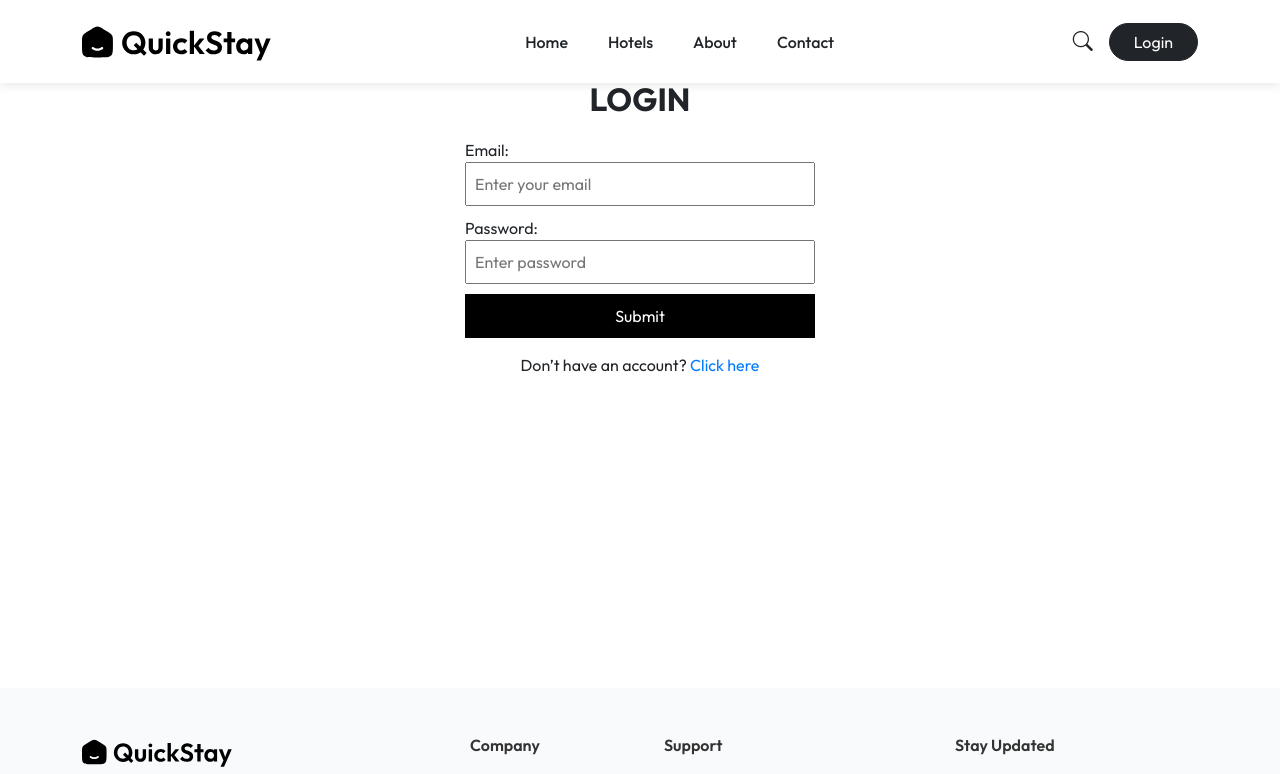
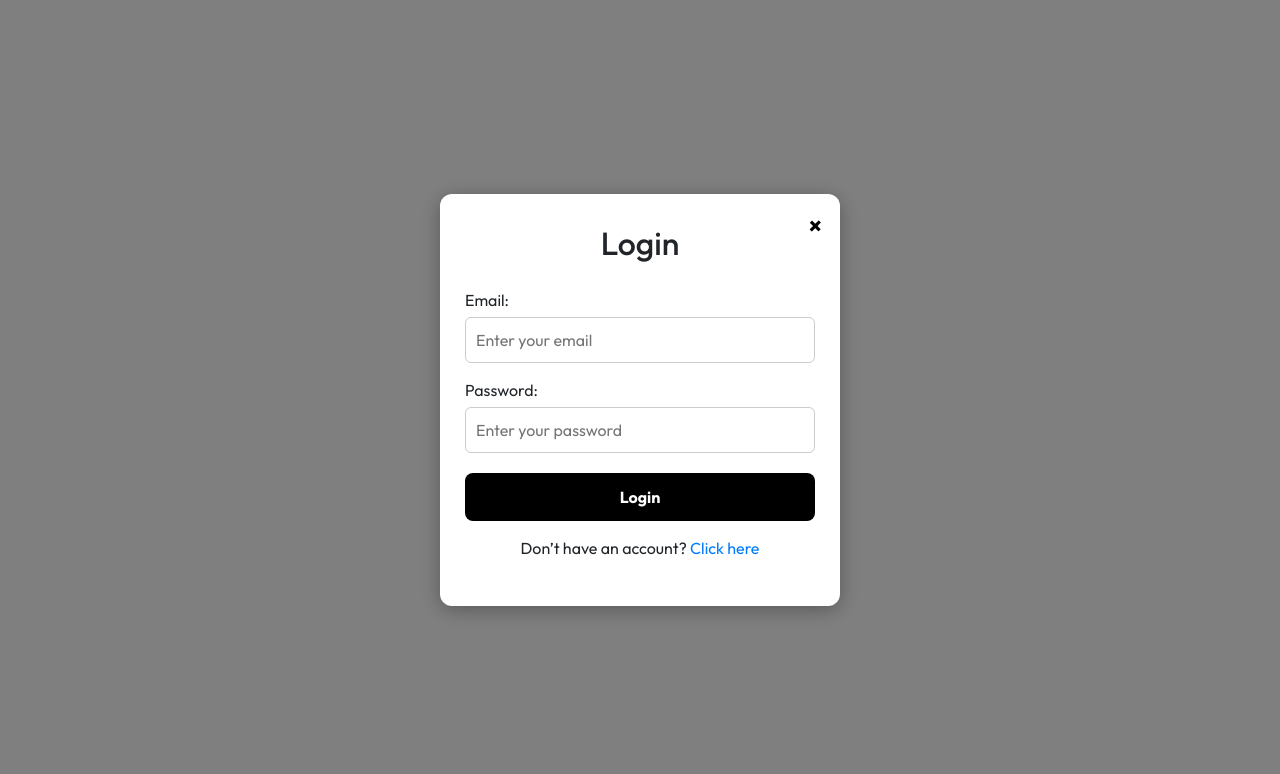
Before and after one commit to Sreeja-s6/ReactProject-HotelBookingApp, a React (Vite) app: page /login in a window 1280 px wide. Shown: the top 774 px of the page. Built offline with nearby package versions, Linux system fonts and the light colour scheme; data requests are answered from the project's data file; a web font is replaced by a local one.

Commit message:
add styling to Login.jsx and Register.jsx, updated Navbar1.jsx by adding heart-icon and its functionality, and add user icon after logged in.

```diff
--- a/src/App.jsx
+++ b/src/App.jsx
@@ -1,48 +1,57 @@
-import React, { useState, useEffect } from 'react'
-import Navbar1 from './components/Navbar/Navbar1'
-import { Route, Routes } from 'react-router-dom'
-import Home from './pages/Home'
-import Footer from './components/Footer/Footer'
-import AllRooms from './pages/AllRooms/AllRooms'
-import RoomDetails from './pages/RoomDetails/RoomDetails'
-import BookNow from './pages/BookNow/BookNow'
-import MyBookings from './pages/MyBookings/MyBookings'
-import Login from './pages/Login'
-import Register from './pages/Register'
-import { HotelsContext } from './context/HotelsContext'
-import axios from 'axios'
+import React, { useState, useEffect } from 'react';
+import Navbar1 from './components/Navbar/Navbar1';
+import Footer from './components/Footer/Footer';
+import { Route, Routes } from 'react-router-dom';
+import Home from './pages/Home';
+import AllRooms from './pages/AllRooms/AllRooms';
+import RoomDetails from './pages/RoomDetails/RoomDetails';
+import BookNow from './pages/BookNow/BookNow';
+import MyBookings from './pages/MyBookings/MyBookings';
+import Login from './pages/Login';
+import Register from './pages/Register';
+import { HotelsContext } from './context/HotelsContext';
+import axios from 'axios';
 
 function App() {
-  const [hotels, setHotels] = useState([])
+  const [hotels, setHotels] = useState([]);
+  const [favorites, setFavorites] = useState([]);
 
-  // Fetch hotels data
   useEffect(() => {
     axios
       .get('http://localhost:5001/hotels')
       .then(res => setHotels(res.data))
-      .catch(err => console.error('Error fetching hotels:', err))
-  }, [])
+      .catch(err => console.error('Error fetching hotels:', err));
+  }, []);
 
   return (
-    <div>
-      <Navbar1 />
-      {/* Provide hotels data via context */}
     <HotelsContext.Provider value={hotels}>
+      <Routes>
+        {/* Standalone pages without Navbar/Footer */}
+        <Route path="/login" element={<Login />} />
+        <Route path="/register" element={<Register />} />
+
+        {/* Pages with Navbar and Footer */}
+        <Route
+          path="/*"
+          element={
+            <>
+              <Navbar1 favorites={favorites} />
               <div style={{ minHeight: '70vh' }}>
                 <Routes>
-            <Route path='/' element={<Home />} />
-            <Route path='/rooms' element={<AllRooms />} />
-            <Route path='/rooms/:id' element={<RoomDetails />} />
-            <Route path='/book-now/:id' element={<BookNow />} />
-            <Route path='/my-bookings' element={<MyBookings />} />
-            <Route path='/login' element={<Login />} />
-            <Route path='/register' element={<Register />} />
+                  <Route path="/" element={<Home />} />
+                  <Route path="/rooms" element={<AllRooms favorites={favorites} setFavorites={setFavorites} />} />
+                  <Route path="/rooms/:id" element={<RoomDetails />} />
+                  <Route path="/book-now/:id" element={<BookNow />} />
+                  <Route path="/my-bookings" element={<MyBookings />} />
                 </Routes>
               </div>
+              <Footer />
+            </>
+          }
+        />
+      </Routes>
     </HotelsContext.Provider>
-      <Footer />
-    </div>
-  )
+  );
 }
 
-export default App
+export default App;
--- a/src/components/Navbar/Navbar1.jsx
+++ b/src/components/Navbar/Navbar1.jsx
@@ -1,10 +1,11 @@
 import React, { useEffect, useState } from 'react';
-import { Navbar, Nav, Container, Button, Offcanvas } from 'react-bootstrap';
+import { Navbar, Nav, Container, Button, Offcanvas, Dropdown } from 'react-bootstrap';
 import { Link, useLocation, useNavigate } from 'react-router-dom';
+import { FaHeart } from "react-icons/fa";
+import { assets } from '../../assets/assets';
 import './Navbar1.css';
-import { assets } from '../../assets/assets';
 
-const Navbar1 = () => {
+const Navbar1 = ({ favorites }) => {
   const navLinks = [
     { name: 'Home', path: '/' },
     { name: 'Hotels', path: '/rooms' },
@@ -13,22 +14,27 @@ const Navbar1 = () => {
   ];
 
   const location = useLocation();
-  const navigate = useNavigate(); // ✅ place this here (not inside return)
-
+  const navigate = useNavigate();
   const isHome = location.pathname === '/';
 
   const [isScrolled, setIsScrolled] = useState(false);
   const [isMenuOpen, setIsMenuOpen] = useState(false);
 
+  // Check if user is logged in
+  const authUser = JSON.parse(localStorage.getItem('authUser'));
+
   useEffect(() => {
-    const handleScroll = () => {
-      setIsScrolled(window.scrollY > 10);
-    };
+    const handleScroll = () => setIsScrolled(window.scrollY > 10);
     window.addEventListener('scroll', handleScroll);
     return () => window.removeEventListener('scroll', handleScroll);
   }, []);
 
   const isTransparent = isHome && !isScrolled;
+
+  const handleLogout = () => {
+    localStorage.removeItem('authUser');
+    navigate('/');
+  };
 
   return (
     <>
@@ -36,17 +42,13 @@ const Navbar1 = () => {
         expand="lg"
         fixed="top"
         style={{
-          backgroundColor: isTransparent
-            ? 'transparent'
-            : 'rgba(255, 255, 255, 0.95)',
+          backgroundColor: isTransparent ? 'transparent' : 'rgba(255, 255, 255, 0.95)',
           transition: 'background-color 0.3s ease, box-shadow 0.3s ease',
-          boxShadow: !isTransparent ? '0 2px 10px rgba(0, 0, 0, 0.1)' : 'none',
+          boxShadow: !isTransparent ? '0 2px 10px rgba(0,0,0,0.1)' : 'none',
           backdropFilter: !isTransparent ? 'blur(8px)' : 'none',
         }}
       >
         <Container className="d-flex justify-content-between align-items-center py-2">
-
-          {/* 🏨 Brand / Logo */}
           <Navbar.Brand as={Link} to="/" className="fw-bold fs-4">
             <img
               src={assets.logo}
@@ -54,42 +56,76 @@ const Navbar1 = () => {
               style={{
                 height: '40px',
                 width: 'auto',
-                filter: isTransparent
-                  ? 'invert(0) brightness(100)'
-                  : 'invert(1) brightness(0)',
+                filter: isTransparent ? 'invert(0)' : 'invert(1)',
                 transition: 'filter 0.3s ease',
               }}
             />
           </Navbar.Brand>
 
-          {/* 💻 Desktop Nav Links */}
           <Nav className="d-none d-lg-flex align-items-center gap-4">
             {navLinks.map((link, i) => (
               <Nav.Link
                 key={i}
                 as={Link}
                 to={link.path}
-                className={`fw-medium position-relative ${
-                  isTransparent ? 'text-white' : 'text-dark'
-                }`}
+                className={`fw-medium position-relative ${isTransparent ? 'text-white' : 'text-dark'}`}
               >
                 {link.name}
                 <span
-                  className={`position-absolute start-0 bottom-0 w-0 h-1 ${
-                    isTransparent ? 'bg-white' : 'bg-dark'
-                  } hover-expand`}
+                  className={`position-absolute start-0 bottom-0 w-0 h-1 ${isTransparent ? 'bg-white' : 'bg-dark'} hover-expand`}
                 />
               </Nav.Link>
             ))}
           </Nav>
 
-          {/* 💻 Desktop Right Side */}
           <div className="d-none d-lg-flex align-items-center gap-3">
-            <i
-              className={`bi bi-search ${
-                isTransparent ? 'text-white' : 'text-dark'
-              } fs-5`}
-            ></i>
+            {/* ❤️ Heart icon */}
+            <div
+              style={{ position: "relative", cursor: "pointer" }}
+              onClick={() => navigate("/rooms")}
+            >
+              <FaHeart size={20} color="red" />
+              {favorites.length > 0 && (
+                <span className="badge-heart">{favorites.length}</span>
+              )}
+            </div>
+
+            {/* ✅ Login / User Icon */}
+            {authUser ? (
+              <Dropdown align="end">
+                <Dropdown.Toggle
+                  variant={isTransparent ? 'light' : 'dark'}
+                  className="rounded-pill d-flex align-items-center justify-content-center"
+                  style={{
+                    width: '40px',
+                    height: '40px',
+                    padding: 0,
+                    display: 'flex',
+                    alignItems: 'center',
+                    justifyContent: 'center',
+                  }}
+                  id="dropdown-user"
+                >
+                  <i className="bi bi-person-fill fs-5" />
+                </Dropdown.Toggle>
+
+                {/* Hide the default arrow */}
+                <style>
+                  {`
+                    #dropdown-user::after {
+                      display: none !important;
+                    }
+                  `}
+                </style>
+
+                <Dropdown.Menu>
+                  <Dropdown.Item as={Link} to="/my-bookings">
+                    My Bookings
+                  </Dropdown.Item>
+                  <Dropdown.Item onClick={handleLogout}>Logout</Dropdown.Item>
+                </Dropdown.Menu>
+              </Dropdown>
+            ) : (
               <Button
                 variant={isTransparent ? 'light' : 'dark'}
                 className="rounded-pill px-4"
@@ -97,9 +133,9 @@ const Navbar1 = () => {
               >
                 Login
               </Button>
+            )}
           </div>
 
-          {/* 📱 Mobile Menu Button */}
           <div className="d-md-none ms-auto">
             <img
               src={assets.menuIcon}
@@ -118,7 +154,6 @@ const Navbar1 = () => {
         </Container>
       </Navbar>
 
-      {/* 📱 Mobile Offcanvas Menu */}
       <Offcanvas
         show={isMenuOpen}
         onHide={() => setIsMenuOpen(false)}
@@ -131,11 +166,7 @@ const Navbar1 = () => {
             <img
               src={assets.logo}
               alt="StayEase logo"
-              style={{
-                height: '36px',
-                width: 'auto',
-                filter: 'invert(1) brightness(0)',
-              }}
+              style={{ height: '36px', width: 'auto', filter: 'invert(1) brightness(0)' }}
             />
           </Offcanvas.Title>
         </Offcanvas.Header>
@@ -153,13 +184,20 @@ const Navbar1 = () => {
             </Nav.Link>
           ))}
 
+          <div
+            style={{ position: "relative", cursor: "pointer" }}
+            onClick={() => { setIsMenuOpen(false); navigate("/rooms"); }}
+          >
+            <FaHeart size={20} color="red" />
+            {favorites.length > 0 && (
+              <span className="badge-heart">{favorites.length}</span>
+            )}
+          </div>
+
           <Button
             variant="dark"
             className="rounded-pill px-4 py-2 mt-3"
-            onClick={() => {
-              setIsMenuOpen(false);
-              navigate('/login');
-            }}
+            onClick={() => { setIsMenuOpen(false); navigate('/login'); }}
           >
             Login
           </Button>
--- a/src/pages/Login.jsx
+++ b/src/pages/Login.jsx
@@ -1,5 +1,5 @@
 import React, { useState } from 'react';
-import { useNavigate, Link } from 'react-router-dom'; // ✅ import Link
+import { useNavigate, Link } from 'react-router-dom';
 
 function Login() {
   const [loginData, setLoginData] = useState({ email: '', password: '' });
@@ -20,26 +20,63 @@ function Login() {
       registeredUser.password === loginData.password
     ) {
       localStorage.setItem('authUser', JSON.stringify(registeredUser));
-      navigate('/'); // ✅ redirect to home after login
+      navigate('/'); // redirect to home after login
     } else {
       alert('Invalid credentials!');
     }
   };
 
+  const handleClose = () => {
+    navigate('/'); // redirect to home page
+  };
+
   return (
-    <div style={{ textAlign: 'center', marginTop: '80px' }}>
-      <h2 className="fw-bold">LOGIN</h2>
-      <form
-        onSubmit={handleSubmit}
+    <div
       style={{
+        position: 'fixed',
+        top: 0,
+        left: 0,
+        width: '100vw',
+        height: '100vh',
+        backgroundColor: 'rgba(0,0,0,0.5)',
         display: 'flex',
-          flexDirection: 'column',
-          width: '350px',
-          margin: '20px auto',
-          textAlign: 'left',
+        alignItems: 'center',
+        justifyContent: 'center',
+        zIndex: 9999,
       }}
     >
-        <label htmlFor="email">Email:</label>
+      <div
+        style={{
+          backgroundColor: '#fff',
+          borderRadius: '12px',
+          padding: '30px 25px',
+          width: '100%',
+          maxWidth: '400px',
+          position: 'relative',
+          boxShadow: '0 4px 20px rgba(0,0,0,0.3)',
+        }}
+      >
+        {/* Close Button */}
+        <button
+          onClick={handleClose}
+          style={{
+            position: 'absolute',
+            top: '12px',
+            right: '12px',
+            background: 'transparent',
+            border: 'none',
+            fontSize: '1.5rem',
+            cursor: 'pointer',
+            fontWeight: 'bold',
+          }}
+        >
+          &times;
+        </button>
+
+        <h2 style={{ textAlign: 'center', marginBottom: '25px' }}>Login</h2>
+
+        <form onSubmit={handleSubmit} style={{ display: 'flex', flexDirection: 'column' }}>
+          <label htmlFor="email" style={{ marginBottom: '5px' }}>Email:</label>
           <input
             type="email"
             name="email"
@@ -47,18 +84,20 @@ function Login() {
             placeholder="Enter your email"
             value={loginData.email}
             onChange={handleChange}
-          style={{ marginBottom: '10px', padding: '8px' }}
+            style={{ marginBottom: '15px', padding: '10px', borderRadius: '6px', border: '1px solid #ccc' }}
+            required
           />
 
-        <label htmlFor="password">Password:</label>
+          <label htmlFor="password" style={{ marginBottom: '5px' }}>Password:</label>
           <input
             type="password"
             name="password"
             id="password"
-          placeholder="Enter password"
+            placeholder="Enter your password"
             value={loginData.password}
             onChange={handleChange}
-          style={{ marginBottom: '10px', padding: '8px' }}
+            style={{ marginBottom: '20px', padding: '10px', borderRadius: '6px', border: '1px solid #ccc' }}
+            required
           />
 
           <button
@@ -66,22 +105,27 @@ function Login() {
             style={{
               backgroundColor: 'black',
               color: 'white',
-            padding: '10px',
+              padding: '12px',
               border: 'none',
+              borderRadius: '8px',
               cursor: 'pointer',
+              fontWeight: 'bold',
+              transition: 'background 0.3s',
             }}
+            onMouseOver={(e) => (e.target.style.backgroundColor = '#333')}
+            onMouseOut={(e) => (e.target.style.backgroundColor = 'black')}
           >
-          Submit
+            Login
           </button>
+        </form>
 
-        {/* ✅ Add this below the button */}
         <p style={{ marginTop: '15px', textAlign: 'center' }}>
           Don’t have an account?{' '}
           <Link to="/register" style={{ textDecoration: 'none', color: '#007bff' }}>
             Click here
           </Link>
         </p>
-      </form>
+      </div>
     </div>
   );
 }
--- a/src/pages/Register.jsx
+++ b/src/pages/Register.jsx
@@ -1,78 +1,164 @@
-import React, { useState } from 'react'
-import { useNavigate } from 'react-router-dom' // ✅ should be 'react-router-dom', not 'react-router'
+import React, { useState } from 'react';
+import { useNavigate, Link } from 'react-router-dom';
 
 function Register() {
-  const [user, setUser] = useState({ name: "", email: "", password: "" })
-  const navigate = useNavigate()
+  const [user, setUser] = useState({ name: '', email: '', password: '' });
+  const [errors, setErrors] = useState({});
+  const navigate = useNavigate();
+
+  const validateField = (name, value) => {
+    switch (name) {
+      case 'name':
+        return /^[A-Za-z ]+$/.test(value)
+          ? ''
+          : 'Name can contain only letters and spaces';
+      case 'email':
+        return /^[\w.-]+@[\w.-]+\.\w{2,4}$/.test(value)
+          ? ''
+          : 'Enter a valid email';
+      case 'password':
+        return /^(?=.*[a-z])(?=.*[A-Z])(?=.*\d)(?=.*[@$!%*?&])[A-Za-z\d@$!%*?&]{8,}$/.test(value)
+          ? ''
+          : 'Password must be at least 8 chars, with uppercase, lowercase, number & special char';
+      default:
+        return '';
+    }
+  };
 
   const handleChange = (e) => {
-    const { name, value } = e.target
-    setUser({ ...user, [name]: value })
+    const { name, value } = e.target;
+    setUser({ ...user, [name]: value });
+
+    const errorMsg = validateField(name, value);
+    setErrors({ ...errors, [name]: errorMsg });
+  };
+
+  const handleSubmit = (e) => {
+    e.preventDefault();
+    const newErrors = {};
+    Object.keys(user).forEach((key) => {
+      const errorMsg = validateField(key, user[key]);
+      if (errorMsg) newErrors[key] = errorMsg;
+    });
+    if (Object.keys(newErrors).length > 0) {
+      setErrors(newErrors);
+      return;
     }
 
-  const handleSubmit = (e) => {
-    e.preventDefault()
+    localStorage.setItem('registeredUser', JSON.stringify(user));
+    alert('Registration successful! Please login.');
+    navigate('/login');
+  };
 
-    // ✅ Simple validation (optional)
-    if (!user.name || !user.email || !user.password) {
-      alert("Please fill all fields!")
-      return
-    }
+  // Modal styles
+  const overlayStyle = {
+    position: 'fixed',
+    top: 0,
+    left: 0,
+    width: '100%',
+    height: '100%',
+    backgroundColor: 'rgba(240, 240, 240, 0.95)',
+    display: 'flex',
+    justifyContent: 'center',
+    alignItems: 'center',
+    zIndex: 1000,
+  };
 
-    // ✅ Save user to localStorage (mock database)
-    localStorage.setItem("registeredUser", JSON.stringify(user))
-    alert("Registration successful! Please login.")
+  const boxStyle = {
+    backgroundColor: '#fff',
+    padding: '30px',
+    borderRadius: '10px',
+    width: '400px',
+    boxShadow: '0 8px 20px rgba(0,0,0,0.3)',
+    position: 'relative',
+  };
 
-    navigate("/login") // ✅ redirect to login page instead of home
-  }
+  const closeStyle = {
+    position: 'absolute',
+    top: '10px',
+    right: '15px',
+    fontSize: '20px',
+    fontWeight: 'bold',
+    border: 'none',
+    background: 'none',
+    cursor: 'pointer',
+  };
 
-  const myStyle = {
-    backgroundColor: "lightgreen",
-    marginTop: "10px",
-    padding: "8px 12px",
-    border: "none",
-    borderRadius: "5px",
-    cursor: "pointer"
-  }
+  const inputStyle = { padding: '10px', fontSize: '14px', width: '100%', marginBottom: '15px', marginTop: '5px' };
+  const labelStyle = { marginTop: '10px', fontWeight: '500', display: 'block' };
+  const buttonStyle = {
+    backgroundColor: 'black',
+    color: 'white',
+    padding: '10px',
+    border: 'none',
+    cursor: 'pointer',
+    marginTop: '15px',
+    width: '100%',
+  };
+  const errorStyle = { color: 'red', fontSize: '12px', marginBottom: '10px' };
 
   return (
-    <div style={{ padding: "30px" }}>
-      <h2>REGISTER</h2>
-      <form onSubmit={handleSubmit} style={{ display: "flex", flexDirection: "column", width: "350px" }}>
-        <label htmlFor="name">Name:</label>
+    <div style={overlayStyle}>
+      <div style={boxStyle}>
+        <button style={closeStyle} onClick={() => navigate('/')}>
+          ×
+        </button>
+
+        <h2 className="fw-bold" style={{ textAlign: 'center', marginBottom: '20px' }}>
+          REGISTER
+        </h2>
+
+        <form onSubmit={handleSubmit} noValidate>
+          <label htmlFor="name" style={labelStyle}>Name:</label>
           <input
             type="text"
             name="name"
             id="name"
-          placeholder='Enter your name'
+            placeholder="Enter your name"
             value={user.name}
             onChange={handleChange}
+            style={inputStyle}
           />
+          {errors.name && <div style={errorStyle}>{errors.name}</div>}
 
-        <label htmlFor="email">Email:</label>
+          <label htmlFor="email" style={labelStyle}>Email:</label>
           <input
             type="email"
             name="email"
             id="email"
-          placeholder='Enter your email'
+            placeholder="Enter your email"
             value={user.email}
             onChange={handleChange}
+            style={inputStyle}
           />
+          {errors.email && <div style={errorStyle}>{errors.email}</div>}
 
-        <label htmlFor="password">Password:</label>
+          <label htmlFor="password" style={labelStyle}>Password:</label>
           <input
             type="password"
             name="password"
-          id="password" // ✅ fixed spelling (was "passwword")
-          placeholder='Enter password'
+            id="password"
+            placeholder="Enter your password"
             value={user.password}
             onChange={handleChange}
+            style={inputStyle}
           />
+          {errors.password && <div style={errorStyle}>{errors.password}</div>}
 
-        <button type='submit' style={myStyle}>Submit</button>
+          <button type="submit" style={buttonStyle}>
+            Register
+          </button>
+
+          <p style={{ marginTop: '15px', textAlign: 'center' }}>
+            Already have an account?{' '}
+            <Link to="/login" style={{ textDecoration: 'none', color: '#007bff' }}>
+              Login here
+            </Link>
+          </p>
         </form>
       </div>
-  )
+    </div>
+  );
 }
 
-export default Register
+export default Register;
```
Also changed, not shown: src/components/Navbar/Navbar1.css (+15 -0 lines), src/pages/AllRooms/AllRooms.jsx (+3 -4 lines). Lines whose indentation alone changed are shown as unchanged.
